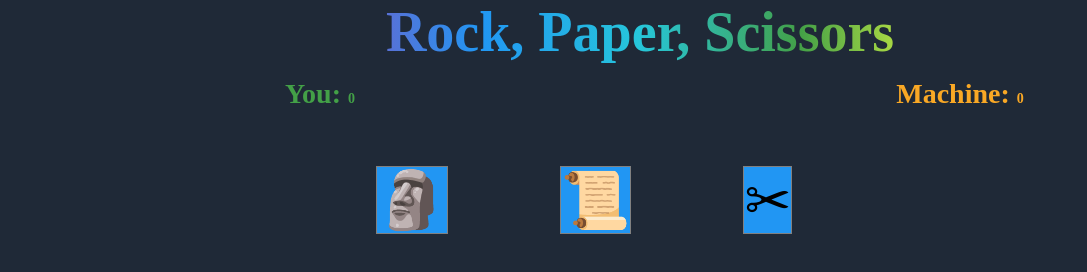
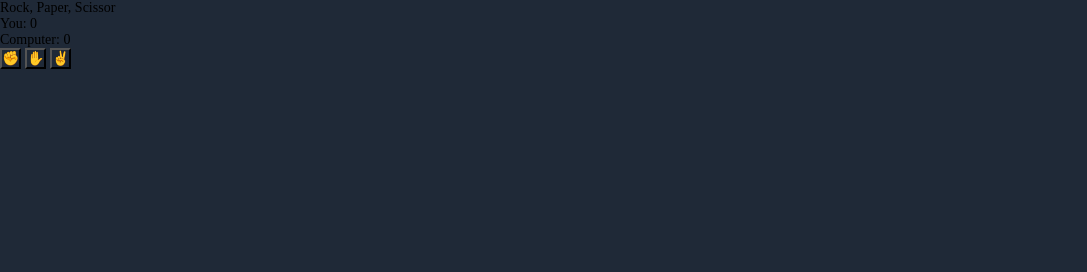
Before and after one commit to dung8466/RPS, a plain HTML site: page index.html in a window 1280 px wide. Shown: the whole page, without its empty margins (0-1087 px from the left). Drawn offline with Linux system fonts and the light colour scheme; some packages are replaced by stand-ins of ours; a script that the page names is missing.

Commit message:
nice html structure

```diff
--- a/index.html
+++ b/index.html
@@ -4,26 +4,31 @@
     <meta charset="UTF-8">
     <meta http-equiv="X-UA-Compatible" content="IE=edge">
     <meta name="viewport" content="width=device-width, initial-scale=1.0">
-    <title>Fun Game</title>
+    <title>Rock Paper Scissors</title>
     <link rel="stylesheet" href="style.css">
-    <script src="script.js" defer></script>
+    <link rel="stylesheet" href="@sweetalert2/theme-borderless/borderless.css">
 </head>
 <body>
-    <h1 class="header">
-        Rock, Paper, Scissors
-    </h1>
-    <div class="results flex-box">
-        <div class="player-result">
-            You: <span class="player-score" data-player-score>0</span>
+    <header id="header">Rock, Paper, Scissor</header>
+    <span id="displayChoice" class="flex">
+        <div class="player">
+            You: <span id="playerScore">0</span>
         </div>
-        <div class="computer-result" data-final-column>
-            Machine: <span class="computer-score" data-computer-score>0</span>
+        <div class="computer">
+            Computer: <span id="computerScore">0</span>
         </div>
+    </span>
+    <div id="score" class="flex">
+        <p id="playerSelection"></p>
+        <p id="computerSelection"></p>
     </div>
-    <div class="selections">
-        <button class="rock">🗿</button>
-        <button class="paper">📜</button>
-        <button class="scissors">✂</button>
+    <div id="btnChoice">
+        <button id="btnRock">✊</button>
+        <button id="btnPaper">✋</button>
+        <button id="btnScissors">✌</button>
     </div>
+    <!-- using sweet alert 2 -->
+    <script src="//cdn.jsdelivr.net/npm/sweetalert2@11"></script>
+    <script  src="script.js"></script>
 </body>
 </html>
```
